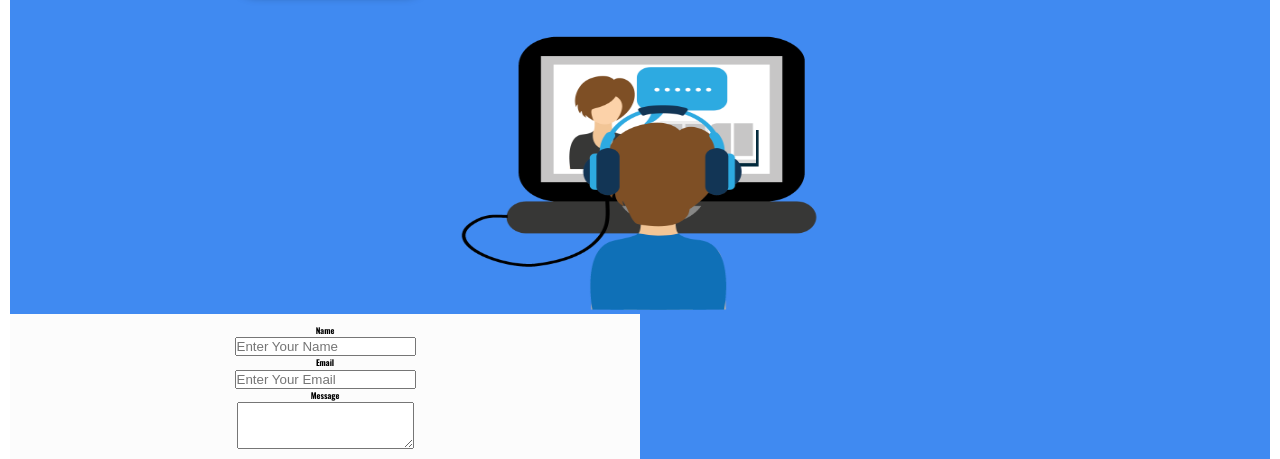
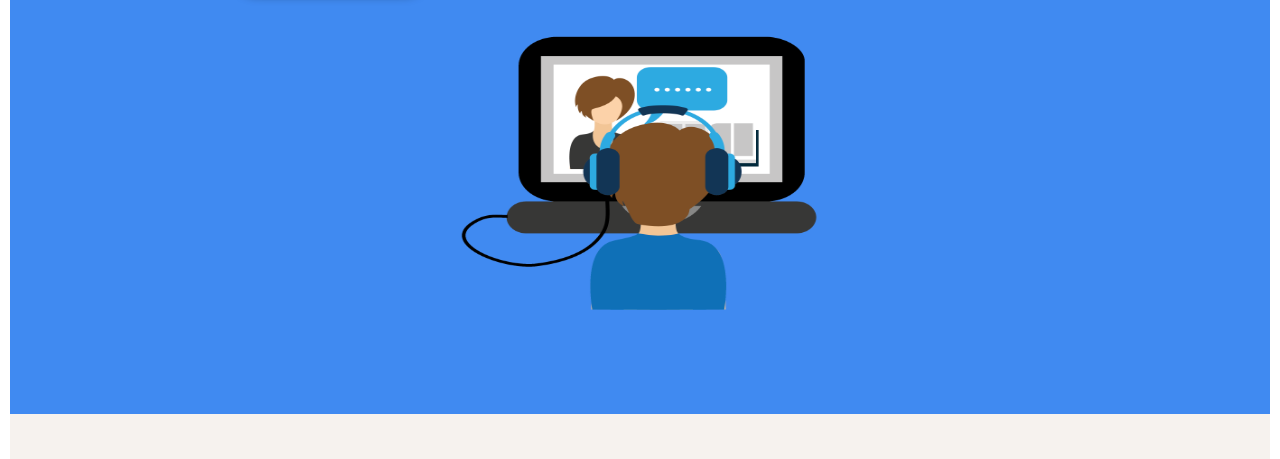
Before and after one commit to ahsanhd/Simply-Best-Academy, a website: page index.html in a window 1280 px wide. Shown: the part 493-952 px from the top of the page. Drawn offline with nearby package versions, Linux system fonts and the light colour scheme.

Commit message:
Deleted Randomn Text from the landing page

```diff
--- a/index.html
+++ b/index.html
@@ -77,17 +77,6 @@
         <div class="header-image-box">
             <img src="/img/header-1.png" alt="girl reading a book animated" class="header-image">
         </div>
-        <div class="form-group">
-            <h5 for="name">Name</h5>
-            <input type="text" class="form-control" id="name" placeholder="Enter Your Name">
-            <h5 for="email">Email</h5>
-            <input type="email" class="form-control" id="email" placeholder="Enter Your Email">
-            <h5 for="message">Message</h5>
-            <textarea id="message" rows="3" class="form-control"></textarea>
-        </div>
-
-
-
     </header>
 
     <main>
```
